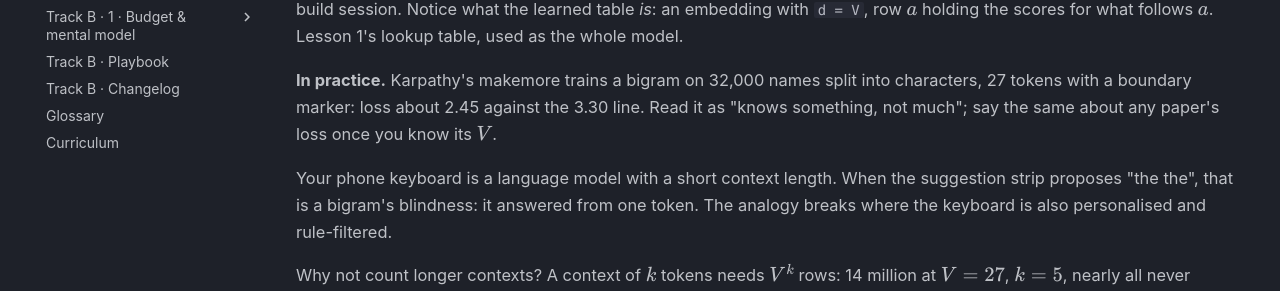
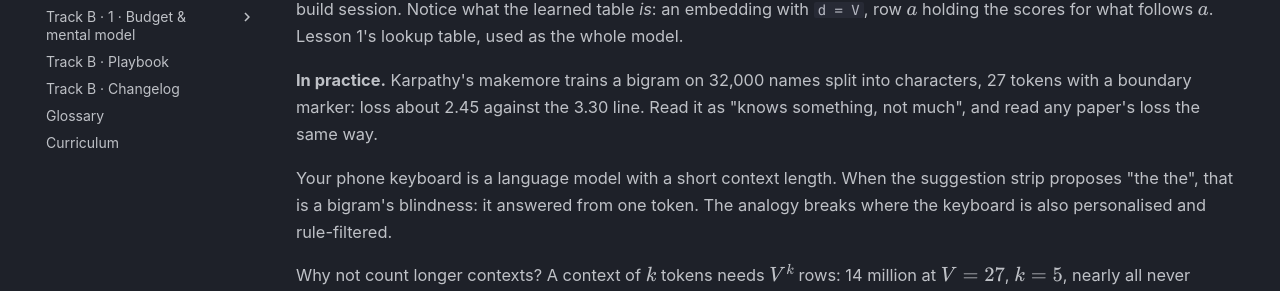
Before and after one commit to mjtri/learnml, an MkDocs documentation site: the page built from docs/week-04/day-2.md, in a window 1280 px wide and 900 px high, scrolled down 1004 px. Shown: the part 163-454 px from the top of the window. Built offline with MkDocs 1.6.1 and Material for MkDocs 9.7.7, drawn with Linux system fonts in a browser that asks for light colours; comment, search, counter and statistics services are not loaded; some of the changed text lies outside the part shown.

Commit message:
Week 4: reword a yes/no retrieval question, name lin-seq2seq
Co-Authored-By: Claude Fable 5.1 <noreply@anthropic.com>

```diff
--- a/docs/week-04/day-2.md
+++ b/docs/week-04/day-2.md
@@ -24,7 +24,7 @@ Read it as *surprise at the right answer*: \(p = 0.6\) costs 0.51, \(p = 0.1\) c
 
 The learned version replaces counts with a table of scores, pushes each row through a softmax, and lets gradient descent lower the loss. It arrives at the same table the counting found, which makes counting your sanity check in the build session. Notice what the learned table *is*: an embedding with `d = V`, row \(a\) holding the scores for what follows \(a\). Lesson 1's lookup table, used as the whole model.
 
-**In practice.** Karpathy's makemore trains a bigram on 32,000 names split into characters, 27 tokens with a boundary marker: loss about 2.45 against the 3.30 line. Read it as "knows something, not much"; say the same about any paper's loss once you know its \(V\).
+**In practice.** Karpathy's makemore trains a bigram on 32,000 names split into characters, 27 tokens with a boundary marker: loss about 2.45 against the 3.30 line. Read it as "knows something, not much", and read any paper's loss the same way.
 
 Your phone keyboard is a language model with a short context length. When the suggestion strip proposes "the the", that is a bigram's blindness: it answered from one token. The analogy breaks where the keyboard is also personalised and rule-filtered.
 
```
Also changed, not shown: other parts of docs/week-04/day-2.md (+2 -2 lines), docs/week-04/day-3.md (+1 -1 lines).
